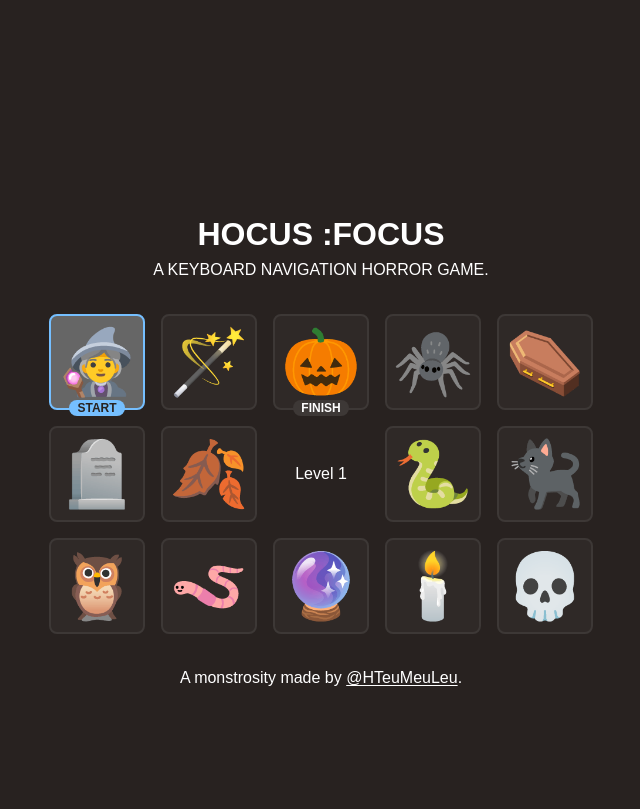
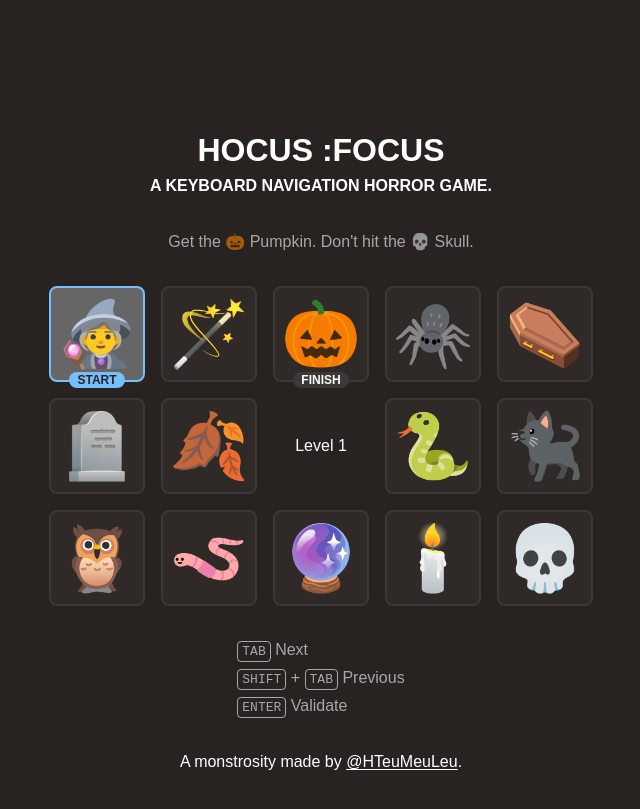
Before and after one commit to hteumeuleu/hocus-focus, a Jekyll site: the page built from pages/1.html, in a window 1280 px wide. Shown: the top 809 px of the page, without its empty margins (319-959 px from the left). Built offline with Jekyll 4.4.1, drawn with Linux system fonts in a browser that asks for light colours.

Commit message:
Update layout

```diff
--- a/_includes/styles.scss
+++ b/_includes/styles.scss
@@ -44,14 +44,20 @@ kbd {
 	text-align: center;
 }
 
-.header-title {
+.title {
 	text-transform: uppercase;
 	font-weight: 900;
 	font-size: rem(32px);
 }
 
-.header-subtitle {
+.subtitle {
 	text-transform: uppercase;
+	font-weight: bold;
+}
+
+.rules {
+	margin-top: rem(32px);
+	color: rgba(255,255,255,0.6);
 }
 
 .game {
@@ -81,10 +87,7 @@ kbd {
 	outline: none;
 	color: #fff;
 	text-decoration: none;
-
-	&:hover {
-		pointer-events: none;
-	}
+	pointer-events: none;
 
 	&:focus,
 	&:first-child:focus {
@@ -131,4 +134,24 @@ kbd {
 
 .scoreboard {
 	font-size: rem(16px);
+	text-align: center;
 }
+
+.level {
+	text-transform: uppercase;
+	font-weight: bold;
+}
+
+.timer {
+	font-variant-numeric: tabular-nums;
+}
+
+.instructions {
+	width: fit-content;
+	margin: rem(32px) auto 0;
+	color: rgba(255,255,255,0.6);
+
+	p:not(:last-child) {
+		margin-bottom: rem(4px);
+	}
+}
--- a/_layouts/default.html
+++ b/_layouts/default.html
@@ -16,13 +16,27 @@
 <body>
 	<div class="page">
 		<header class="header" role="banner">
-			<h1 class="header-title">HOCUS :FOCUS</h1>
-			<p class="header-subtitle">
+			<h1 class="title">HOCUS :FOCUS</h1>
+			<p class="subtitle">
 				A keyboard navigation horror game.
+			</p>
+			<p class="rules">
+				Get the 🎃 Pumpkin. Don't hit the 💀 Skull.
 			</p>
 		</header>
 		<main role="main">
 			{{ content }}
+			<div class="instructions">
+				<p>
+					<kbd>TAB</kbd> Next
+				</p>
+				<p>
+					<kbd>SHIFT</kbd> + <kbd>TAB</kbd> Previous
+				</p>
+				<p>
+					<kbd>ENTER</kbd> Validate
+				</p>
+			</div>
 		</main>
 		<footer class="footer" role="contentinfo">
 			<p>A monstrosity  made by <a href="https://twitter.com/HTeuMeuLeu">@HTeuMeuLeu</a>.</p>
```
